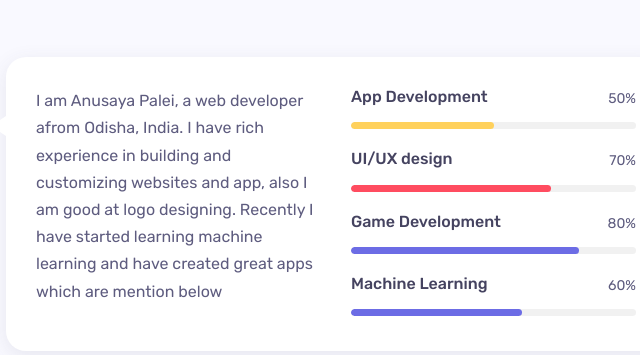
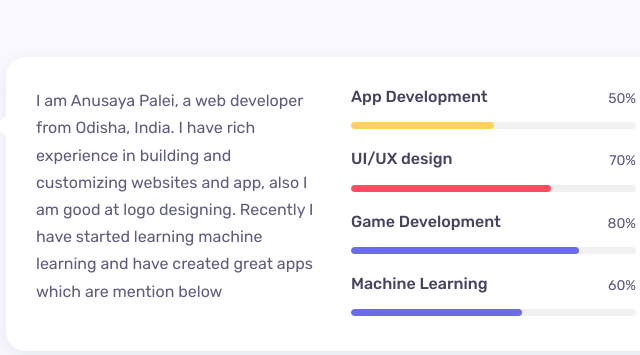
Before and after one commit to AnusayaPalei/My-Profile, a plain HTML site: page index.html in a window 1280 px wide. Shown: the part 956-1311 px from the top of the page, 419-1059 px from the left. Drawn offline with Linux system fonts and the light colour scheme.

Commit message:
Update index.html

```diff
--- a/index.html
+++ b/index.html
@@ -183,7 +183,7 @@
 						<div class="row">
 							<div class="col-md-6">
 								<!-- about text -->
-								<p>I am Anusaya Palei, a web developer afrom Odisha, India. I have rich experience in building and customizing websites and app, also I am good at logo designing. Recently I have started learning machine learning and have created great apps which are mention below</p>
+								<p>I am Anusaya Palei, a web developer from Odisha, India. I have rich experience in building and customizing websites and app, also I am good at logo designing. Recently I have started learning machine learning and have created great apps which are mention below</p>
 
 								<div class="spacer d-md-none d-lg-none" data-height="30" style="height: 30px;"></div>
 							</div>
```
